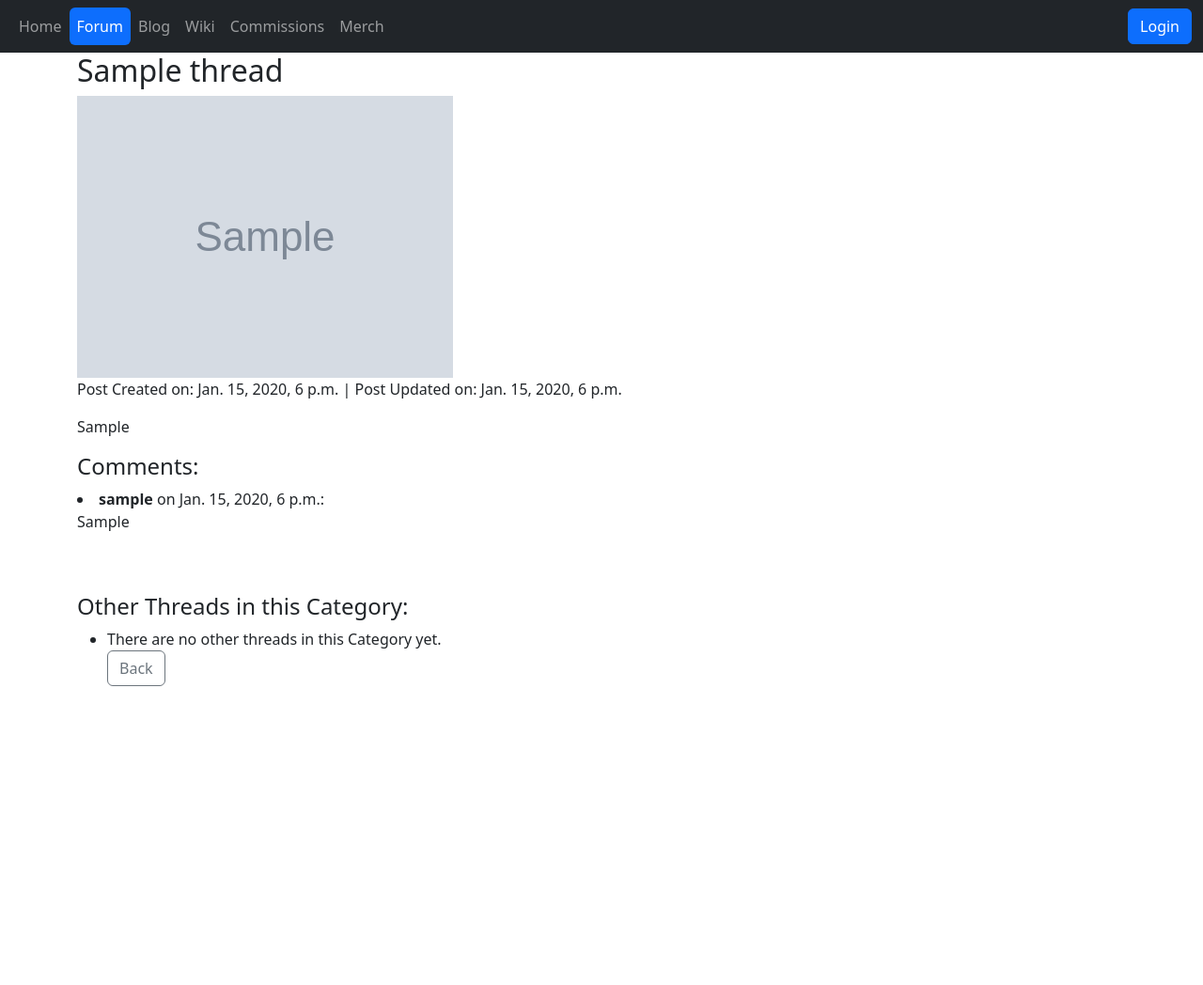
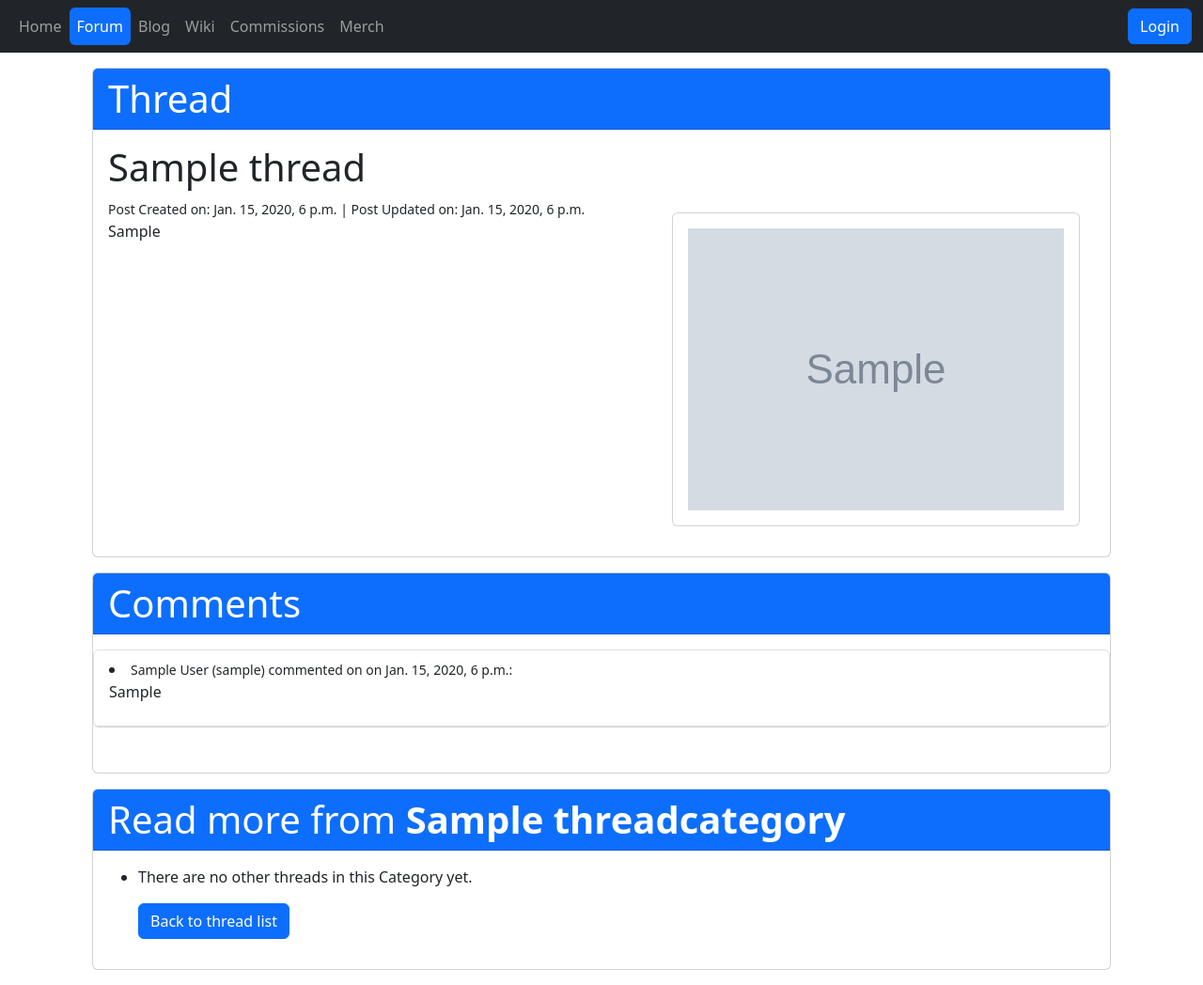
Before and after one commit to pris-matic/hobbysite-CD-3, a Django app: page /forum/thread/1/ in a window 1280 px wide. Shown: the whole page at 94% size. Before the commit the page ends 730 px from the top, so only its background shows below. Run offline with Django 5.2, Linux system fonts and the light colour scheme; tables that the repository leaves empty hold one stand-in row (values such as "Sample post"); grey boxes marked "Sample" are stand-in pictures.

Commit message:
added styling to each page

```diff
--- a/hobbysite/forum/templates/forum/specificThread.html
+++ b/hobbysite/forum/templates/forum/specificThread.html
@@ -4,28 +4,39 @@
 {% block title %} Forum | {{ thread.category }} {% endblock %}
 
 {% block content %}
-
-    <div class="d-flex justify-content-between align-items-center">
-        <h2> {{ thread.title }} </h2>
+    <section class="card m-3">
+        <h1 class="card-header text-bg-primary"> Thread </h1>
+        <div class="card-body">
+            <h1 class="card-title"> {{ thread.title }} </h1>
+            <aside class="card m-3 float-none float-lg-end">
+                <div class="card-body w-100 r-3">
+            {% if thread.image %}
+                <img src="{{ thread.image.url }}" alt="" style="max-width: 500px; max-height: 500px; width: auto; height: auto;">
+            {% endif %}
+                </div>
+            </aside>
+            <small> Post Created on: {{ thread.created_on }} | Post Updated on: {{ thread.updated_on }} </small>
+            <p> {{ thread.entry }} </p>
             {% if user.is_authenticated and profile and thread.author_id == profile.id %}
                 <a href="{% url 'forum:update_thread' thread.pk %}" class="btn btn-primary">Update Thread</a>
             {% endif %}
         </div>
-    {% if thread.image %}
-        <img src="{{ thread.image.url }}" alt="" style="max-width: 500px; max-height: 500px; width: auto; height: auto;">
-    {% endif %}
-    <p> Post Created on: {{ thread.created_on }} | Post Updated on: {{ thread.updated_on }}</p>
-    <p> {{ thread.entry }} </p>
+    </section>
 
-    <h4>Comments:</h4>
+    <section class="card m-3">
+    <h1 class="card-header text-bg-primary"> Comments </h1>
+    <div class="list-group mt-3">
         {% for comment in comments %}
+        <div class="list-group-item">
             <li>
-            <strong>{{ comment.author }}</strong> on {{ comment.created_on }}:
+                <small> {{comment.author.name}} ({{comment.author.user.username}}) commented on on {{ comment.created_on }}: </small>
                 <p>{{ comment.entry }}</p>
             </li>
+        </div>
         {% empty %}
             <li>There are no comments in this thread yet.</li>
         {% endfor %}
+    </div>
         <br></br>
         {% if user.is_authenticated %}
             <h5>Add a Comment</h5>
@@ -35,15 +46,21 @@
                 <button type="submit" class="btn btn-primary">Submit</button>
             </form>
         {% endif %}
+    </section>
 
-    <h4>Other Threads in this Category:</h4>
+    <section class="card m-3">
+        <h1 class="card-header text-bg-primary"> Read more from <strong>{{ thread.category.name }}</strong> </h1>
+        <div class="card-body">
         <ul>
+            <div class="list-group">
             {% for thread in related_threads %}
-            <li><a href="{{ thread.get_absolute_url }}">{{ thread.title }}</a></li>
+                <a class="list-group-item list-group-item-action" href="{{ thread.get_absolute_url }}">{{ thread.title }}</a>
             {% empty %}
                 <li> There are no other threads in this Category yet. </li>
             {% endfor %}
+            </div>
+            <a href="{% url 'forum:get_forum_categories' %}" class="mt-3 btn btn-primary"> Back to thread list</a>
+        </div>
+    </section>
 
-
-    <a href="{% url 'forum:get_forum_categories' %}" class="btn btn-outline-secondary"> Back </a>
 {% endblock %}
```
Also changed, not shown: hobbysite/forum/templates/forum/threads.html (+28 -8 lines). Lines whose indentation alone changed are shown as unchanged.
